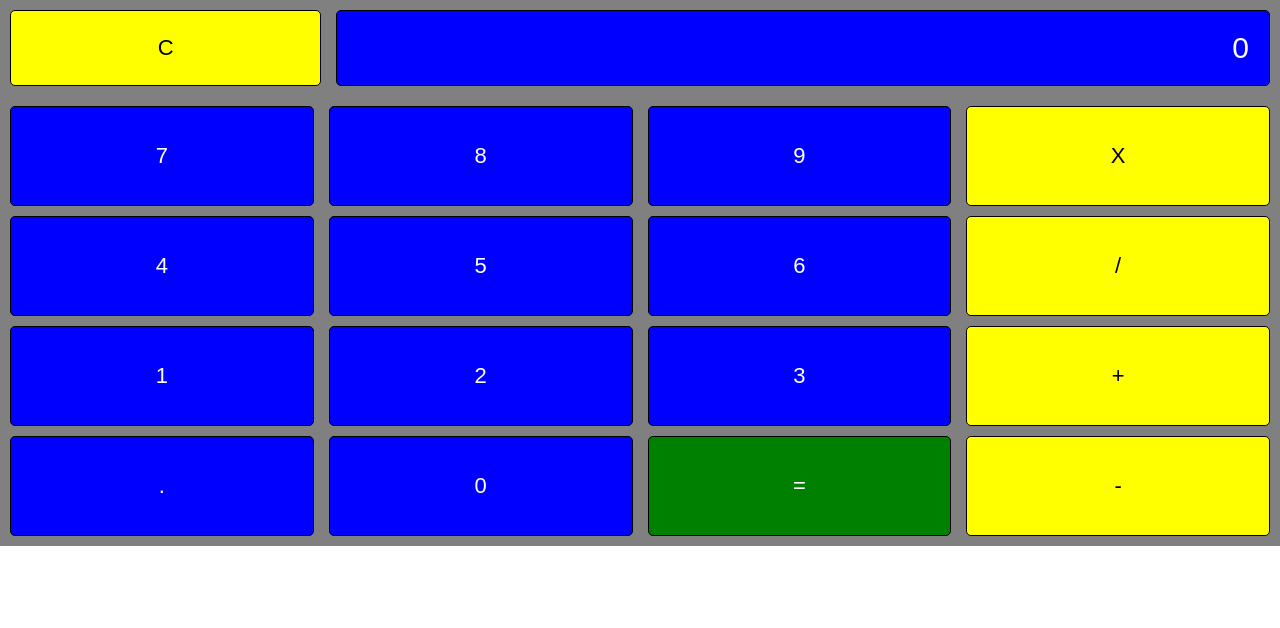
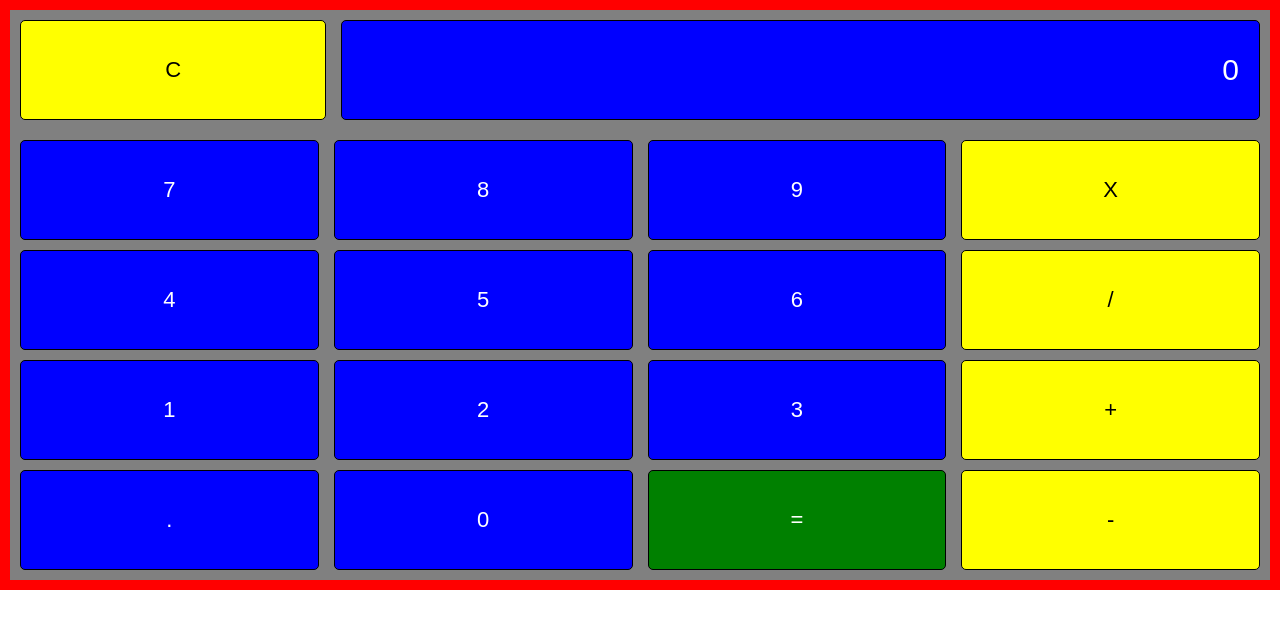
Before and after one commit to stevellanos01/Taller-1-Especializacion-Tecnologica-1, a plain HTML site: page index.html in a window 1280 px wide. Drawn offline with Linux system fonts and the light colour scheme.

Commit message:
solucion error

```diff
--- a/style.css
+++ b/style.css
@@ -1,26 +1,27 @@
 *{
 	margin: 0;
   	padding: 0;
+  	box-sizing: border-box;
 }
 
 
 main{
-	background: white;
+	background: red;
 	width: 100%;
-	height: 100vh;
+	height: 100%;
+	padding: 10px;
 	display: inline-block;
-  	/*flex-flow: wrap;*/
+  	flex-flow: wrap;
 }
 
 .resultado{
 	background: grey;
-	border: none;
 	padding: 10px;
 	display: grid;
 	grid-template-columns: 1fr 3fr;
 	row-gap: 10px;
 	grid-column-gap: 15px;
-	/*grid-auto-rows: minmax(100px, auto);*/
+	grid-auto-rows: minmax(100px, auto);
 
 }
 
@@ -37,6 +38,8 @@ main{
 	background: blue;
 	color: white;
 	border: 1px solid black;
+	box-shadow: none;
+	width: 100%;
 	padding: 20px;
 	border-radius: 5px;
 	text-align: right;
```
